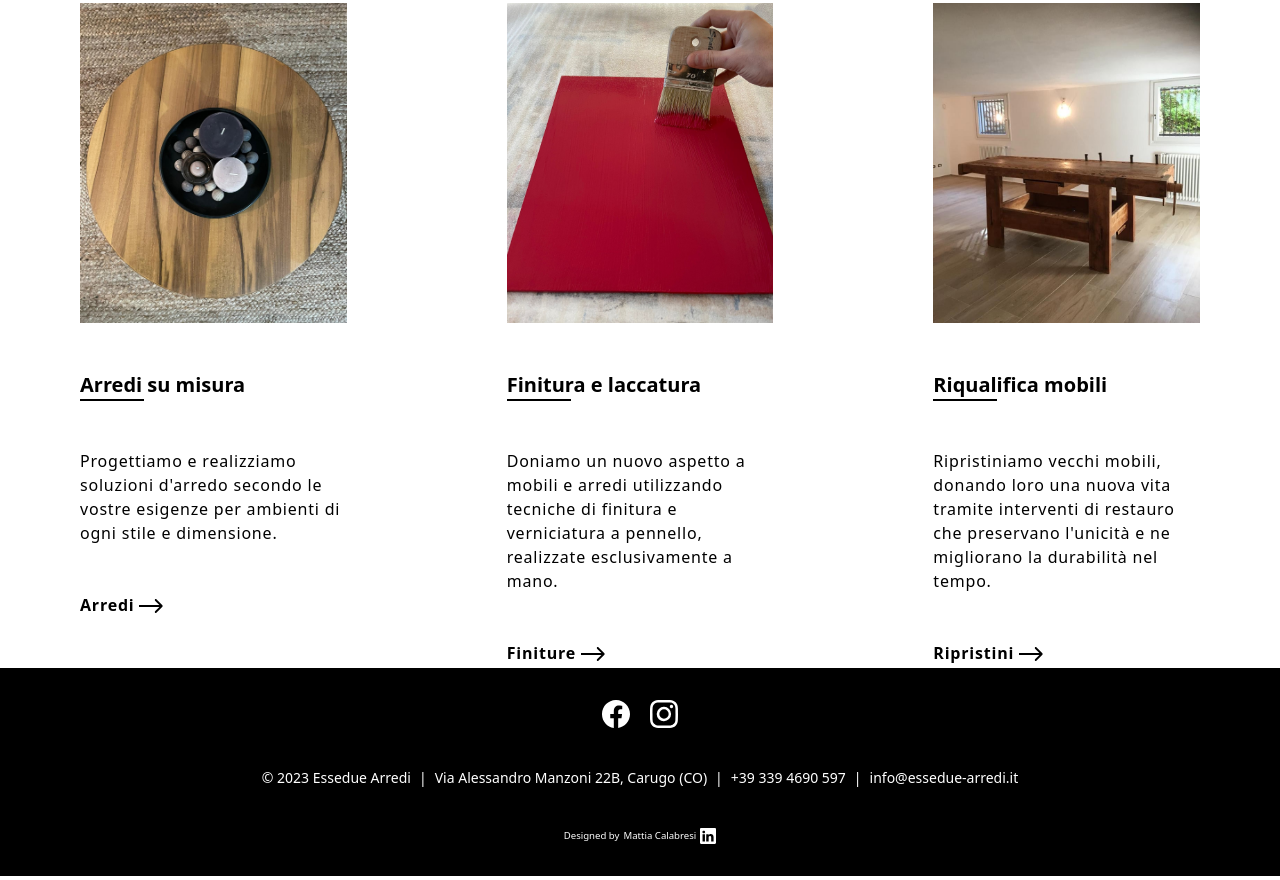
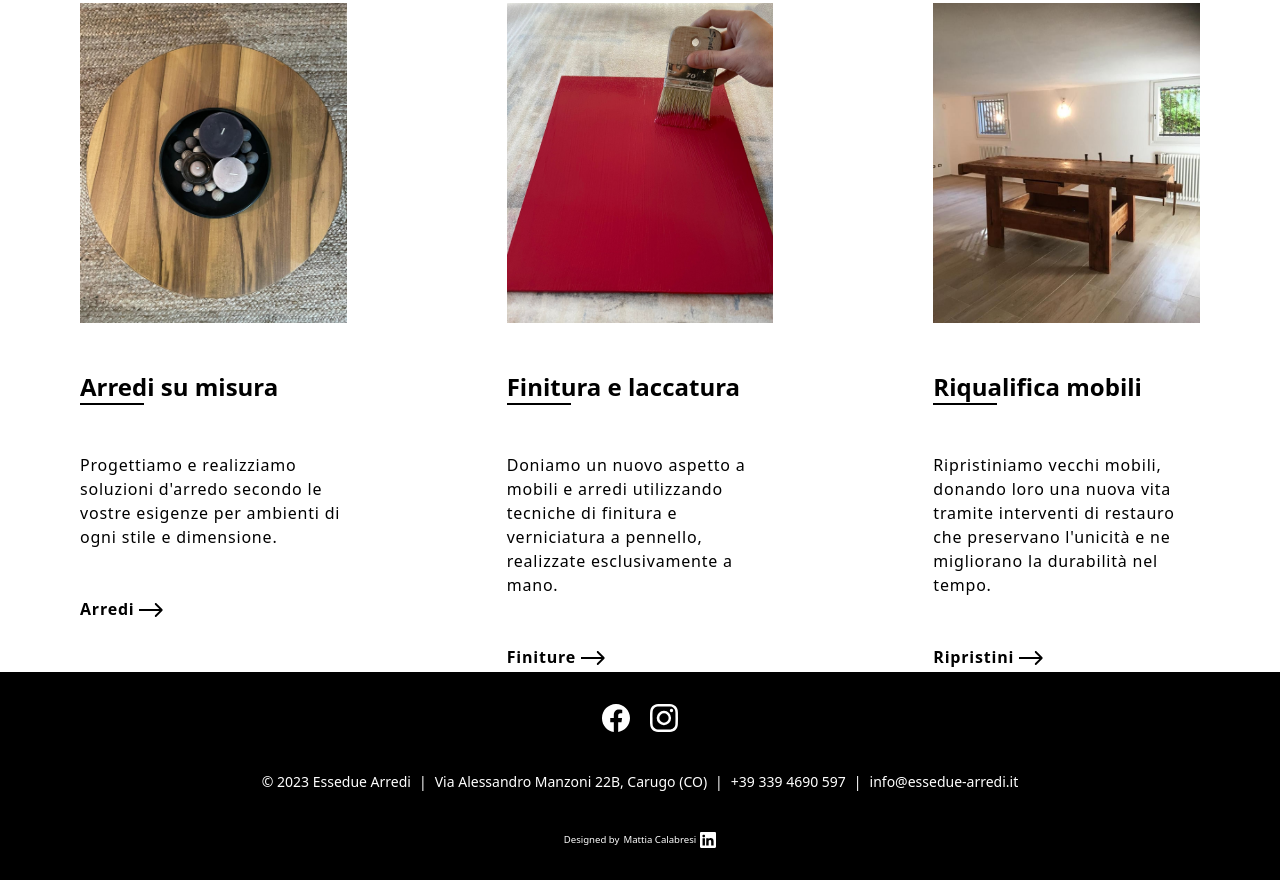
Before and after one commit to m-calabresi/Essedue, an Astro site: page / in a window 1280 px wide. Shown: the part 1801-2681 px from the top of the page. Built offline with nearby package versions, Linux system fonts and the light colour scheme; Astro itself is replaced by a stand-in of ours.

Commit message:
MAINT: adjusted home section titles

```diff
--- a/src/pages/index.astro
+++ b/src/pages/index.astro
@@ -80,7 +80,7 @@ import { path } from "../utils/utils";
                         alt="tavolino circolare in legno"
                         class="h-40 sm:h-80 object-cover object-center"
                     />
-                    <h3 class="text-xl font-bold after:block after:w-16 after:h-0.5 after:bg-black">
+                    <h3 class="text-2xl font-bold after:block after:w-16 after:h-0.5 after:bg-black">
                         Arredi su misura
                     </h3>
                     <p class="font-normal text-base tracking-wider">
@@ -100,7 +100,7 @@ import { path } from "../utils/utils";
                         alt="tavolino circolare in legno"
                         class="h-40 sm:h-80 object-cover object-center"
                     />
-                    <h3 class="text-xl font-bold after:block after:w-16 after:h-0.5 after:bg-black">
+                    <h3 class="text-2xl font-bold after:block after:w-16 after:h-0.5 after:bg-black">
                         Finitura e laccatura
                     </h3>
                     <p class="font-normal text-base tracking-wider">
@@ -120,7 +120,7 @@ import { path } from "../utils/utils";
                         alt="tavolino circolare in legno"
                         class="h-40 sm:h-80 object-cover object-center"
                     />
-                    <h3 class="text-xl font-bold after:block after:w-16 after:h-0.5 after:bg-black">
+                    <h3 class="text-2xl font-bold after:block after:w-16 after:h-0.5 after:bg-black">
                         Riqualifica mobili
                     </h3>
                     <p class="font-normal text-base tracking-wider">
```
